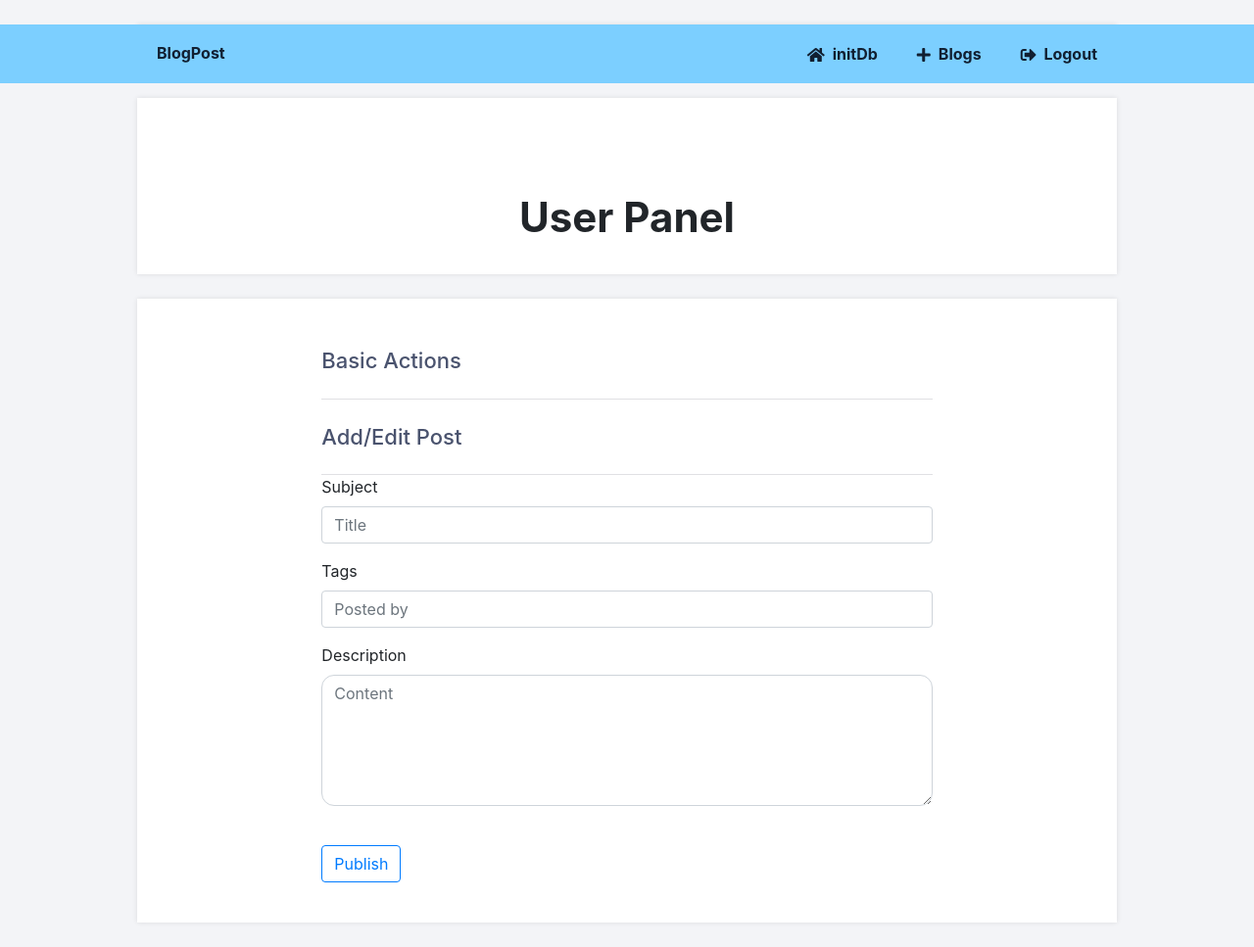
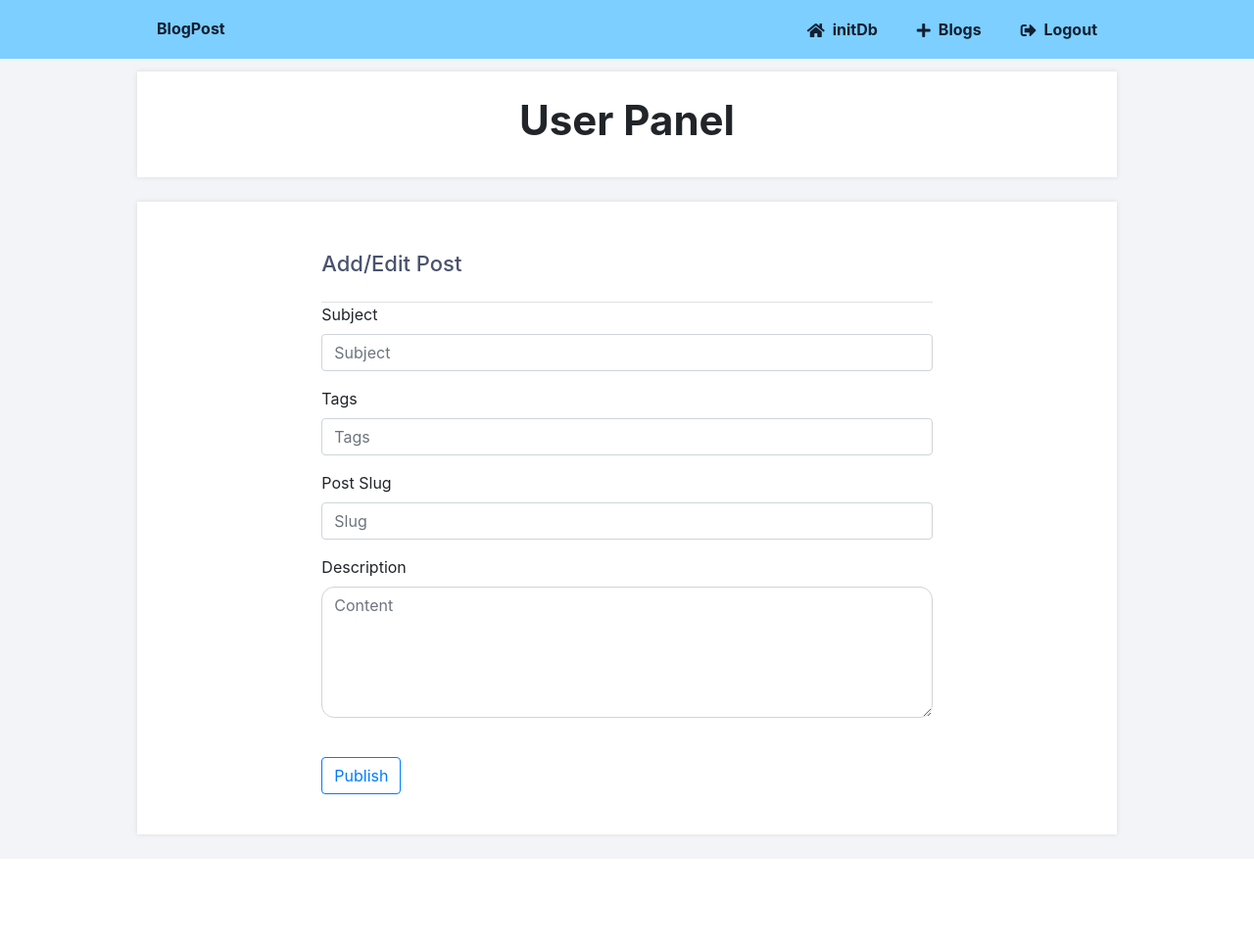
Before and after one commit to kunjshah45/comp440-project, a Flask app: page /edit/1 in a window 1280 px wide. Shown: the whole page at 98% size. After the commit the page ends 857 px from the top, so only its background shows below. Run offline with Flask 2, Linux system fonts and the light colour scheme; data comes from the database, SQL or seed files in the repository; both versions use the stored data as it was after the commit; some libraries are stand-ins or nearby versions.

Commit message:
tags added

```diff
--- a/templates/edit.html
+++ b/templates/edit.html
@@ -1,11 +1,12 @@
 {% extends "layout.html" %}
 {% block content %}
 <!-- Page Header -->
-<div class="overlay"></div>
+<br>
+<br>
 <div class="container">
   <div class="row">
     <div class="col-lg-8 col-md-10 mx-auto">
-      <div class="site-heading"><br><br><br>
+      <div class="site-heading">
         <h1 style="text-align: center; font-size: 42px; font-weight: bold; ">User Panel</h1>
       </div>
     </div>
@@ -19,25 +20,28 @@
   <div class="row">
     <div class="col-lg-8 col-md-10 mx-auto">
 
-      <h2>Basic Actions</h2>
       <h2>Add/Edit Post</h2>
 
       <form name="sentMessage" id="contactForm" action="/edit/{{sno}}" method="post" novalidate>
         <div class="control-group">
           <div class="form-group floating-label-form-group controls">
             <label>Subject</label>
-            <input class="form-control" placeholder="Title" id="title" name="title" value="{{post.title}}"
+            <input class="form-control" placeholder="Subject" id="title" name="title" value="{{post.title}}"
               required="required">
           </div>
         </div>
         <div class="control-group">
           <div class="form-group floating-label-form-group controls">
-            <!-- This line has been chnged for tags so change db author to db -->
             <label>Tags</label>
-            <input class="form-control" placeholder="Posted by" id="postedby" name="postedby" value="{{post.author}}"
+            <input class="form-control" placeholder="Tags" id="tags" name="tags" value="{{post.author}}"
               required="required">
           </div>
         </div>
+        <div class="control-group">
+          <div class="form-group col-xs-12 floating-label-form-group controls">
+            <label>Post Slug</label>
+            <input class="form-control" placeholder="Slug" required name="slug" id="slug" value="{{post.slug}}" required="required">
+          </div>
 
         <div class="control-group">
           <div class="form-group floating-label-form-group controls">
--- a/templates/layout.html
+++ b/templates/layout.html
@@ -18,7 +18,7 @@
 <body class="loggedin">
 	<nav class="navtop">
 		<div>
-			<h1><a href="{{ url_for('dashboard') }}">BlogPost</a></h1>
+			<h1><a href="{{ url_for('index') }}">BlogPost</a></h1>
 			<a href="{{ url_for('initDb') }}"><i class="fas fa-home"></i>initDb</a>
 			<a href="{{ url_for('edit', blogid=0) }}"><i class="fas fa-plus"></i>Blogs</a>
 			<a href="{{ url_for('logout') }}"><i class="fas fa-sign-out-alt"></i>Logout</a>
```
Also changed, not shown: templates/blog.html (+7 -2 lines), main.py (line endings or trailing spaces), myblog.sql.
